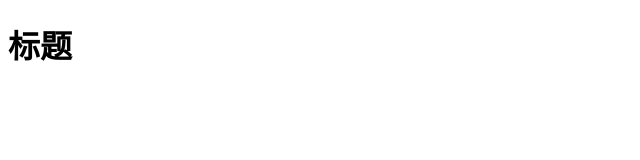
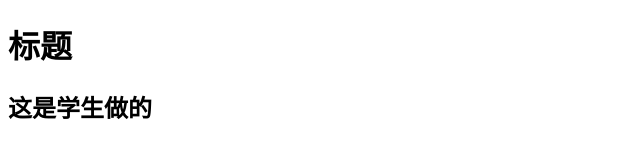
Before and after one commit to fyptl/html-css, a plain HTML site: page index.html in a window 1280 px wide. Shown: the whole page, without its empty margins (0-640 px from the left). Drawn offline with Linux system fonts and the light colour scheme.

Commit message:
学生做的

```diff
--- a/index.html
+++ b/index.html
@@ -6,5 +6,6 @@
 </head>
 <body>
 	<h1>标题</h1>
+	<h2>这是学生做的</h2>
 </body>
 </html>
```
